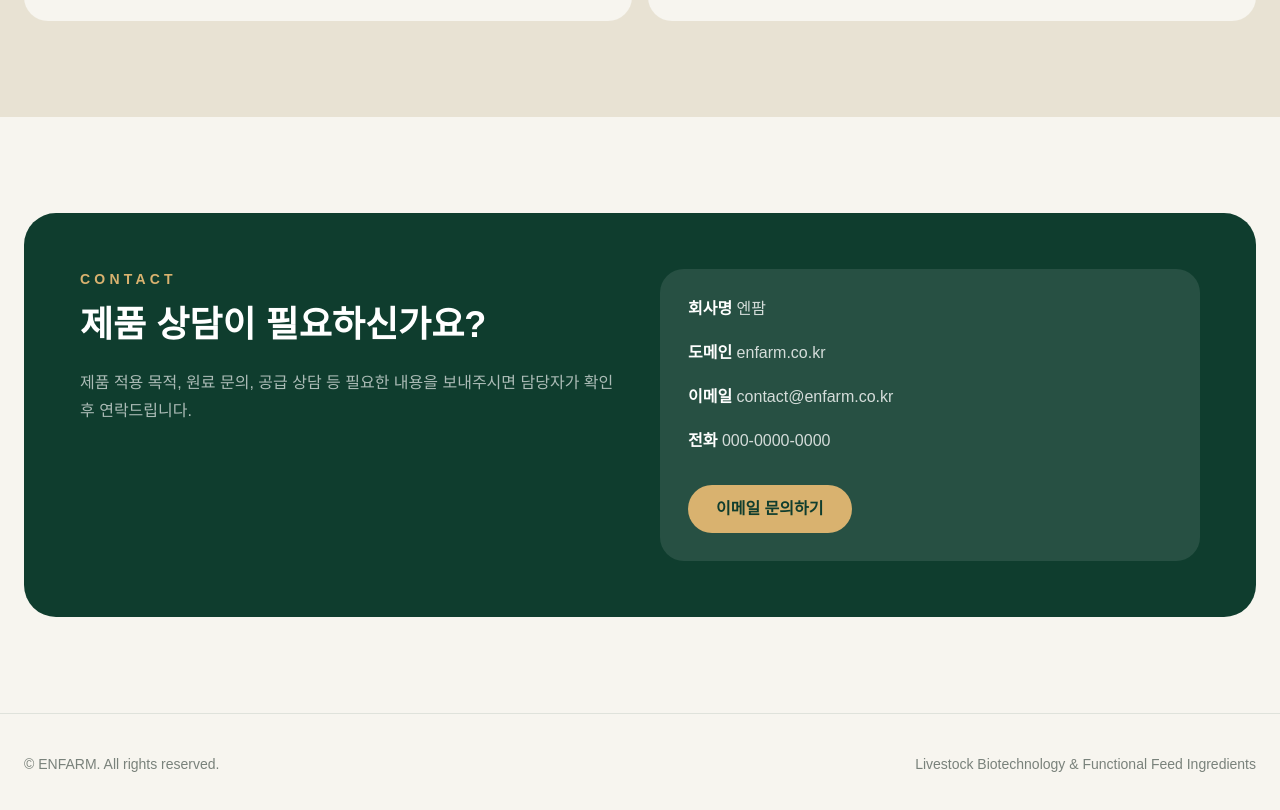
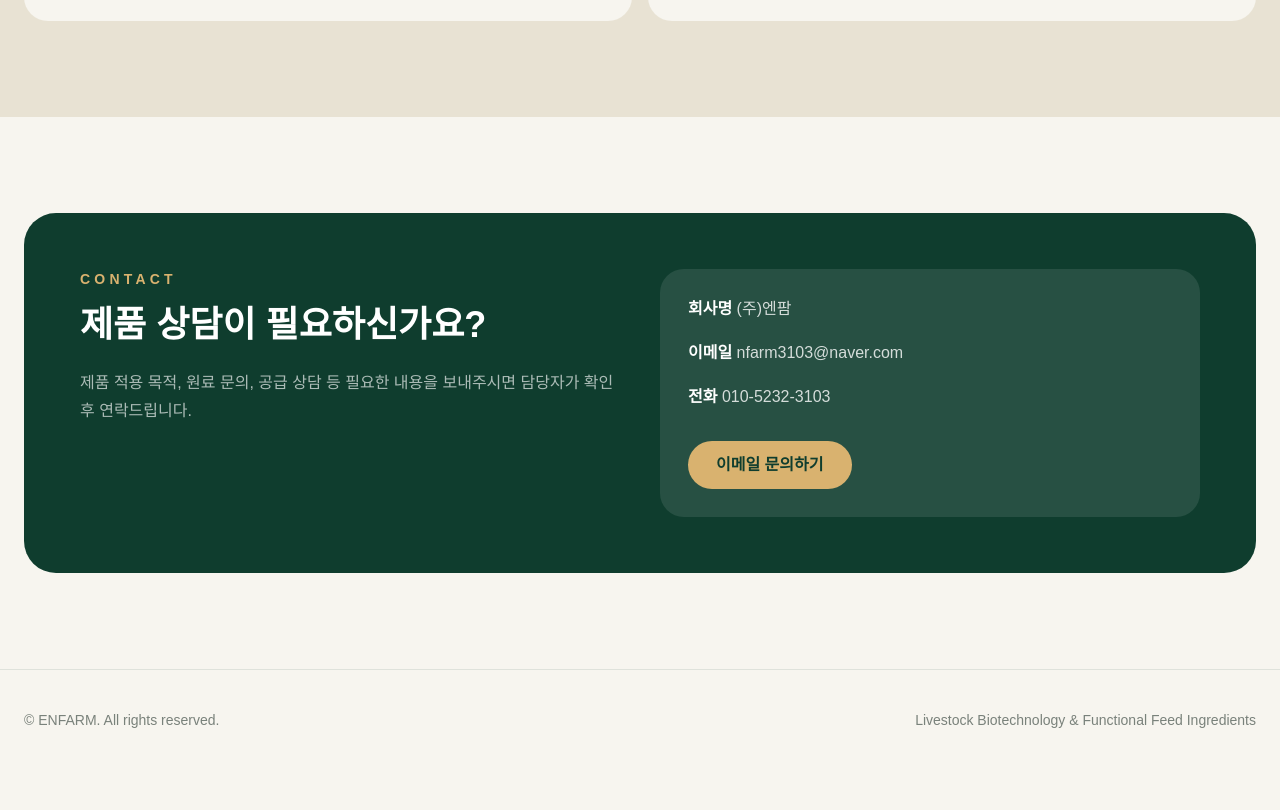
Before and after one commit to uncypdf/enfarm-site, a Next.js app: page / in a window 1280 px wide. Shown: the part 2839-3649 px from the top of the page. After the commit the page ends 3609 px from the top, so only its background shows below. Built offline with nearby package versions, Linux system fonts and the light colour scheme.

Commit message:
Update footer

```diff
--- a/src/app/page.tsx
+++ b/src/app/page.tsx
@@ -180,10 +180,9 @@ export default function Home() {
           </div>
           <div className="rounded-3xl bg-white/10 p-7">
             <div className="space-y-5 text-white/80">
-              <p><strong className="text-white">회사명</strong> 엔팜</p>
-              <p><strong className="text-white">도메인</strong> enfarm.co.kr</p>
-              <p><strong className="text-white">이메일</strong> contact@enfarm.co.kr</p>
-              <p><strong className="text-white">전화</strong> 000-0000-0000</p>
+              <p><strong className="text-white">회사명</strong> (주)엔팜</p>
+              <p><strong className="text-white">이메일</strong> nfarm3103@naver.com</p>
+              <p><strong className="text-white">전화</strong> 010-5232-3103</p>
             </div>
             <a href="mailto:contact@enfarm.co.kr" className="mt-8 inline-block rounded-full bg-[#d9b26f] px-7 py-3 font-bold text-[#0f3d2e]">
               이메일 문의하기
```
